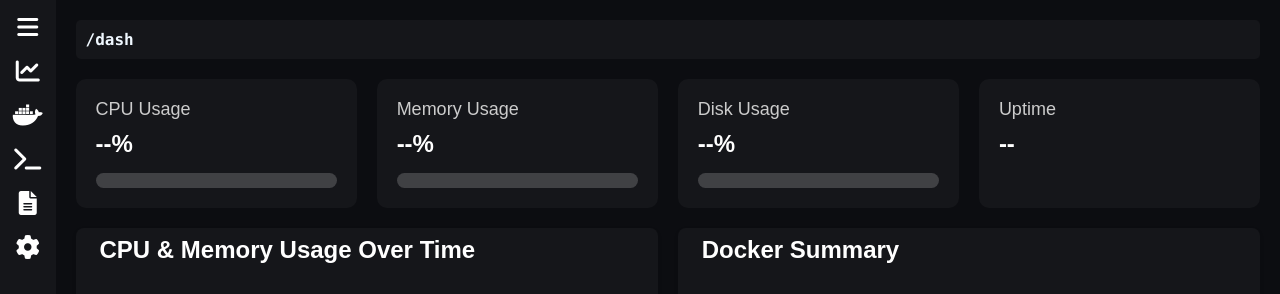
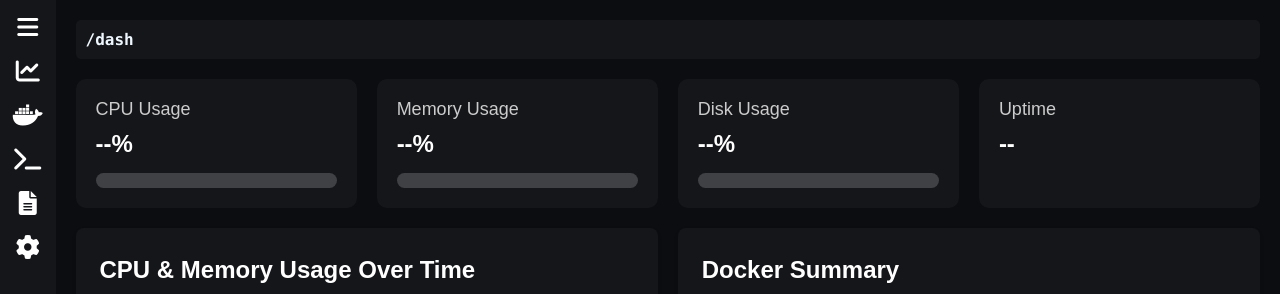
Before and after one commit to Kristinaa-dev/slash-dash, a Django app: template app/dashboard/templates/dashboard/index.html in a window 1280 px wide. Shown: the top 294 px of the page. Run offline with Django 4.2, Linux system fonts and the light colour scheme; the template is opened without the code that fills it, so the values that code supplies are empty; the visitor is signed in with stand-in values (Sample User, id 1); a map, chart or similar area stays blank; parts of the project's set-up code (start-up, migrations or seed data) failed here and were passed over.

```diff
--- a/app/dashboard/templates/dashboard/index.html
+++ b/app/dashboard/templates/dashboard/index.html
@@ -50,14 +50,14 @@
     <div class="big-graphs-container">
       <!-- Big Resource usage over time graph -->
       <div class="graph">
-        <h2 class="graph-title">CPU & Memory Usage Over Time</h2>
+        <h2 class="graph-title padded-title">CPU & Memory Usage Over Time</h2>
         <canvas id="systemUsageChart"></canvas>
       </div>
 
       <div>
           <div class="graph">
 
-            <h2 class="graph-title">Docker Summary</h2>
+            <h2 class="graph-title padded-title">Docker Summary</h2>
           </div>
       </div>
 
```
